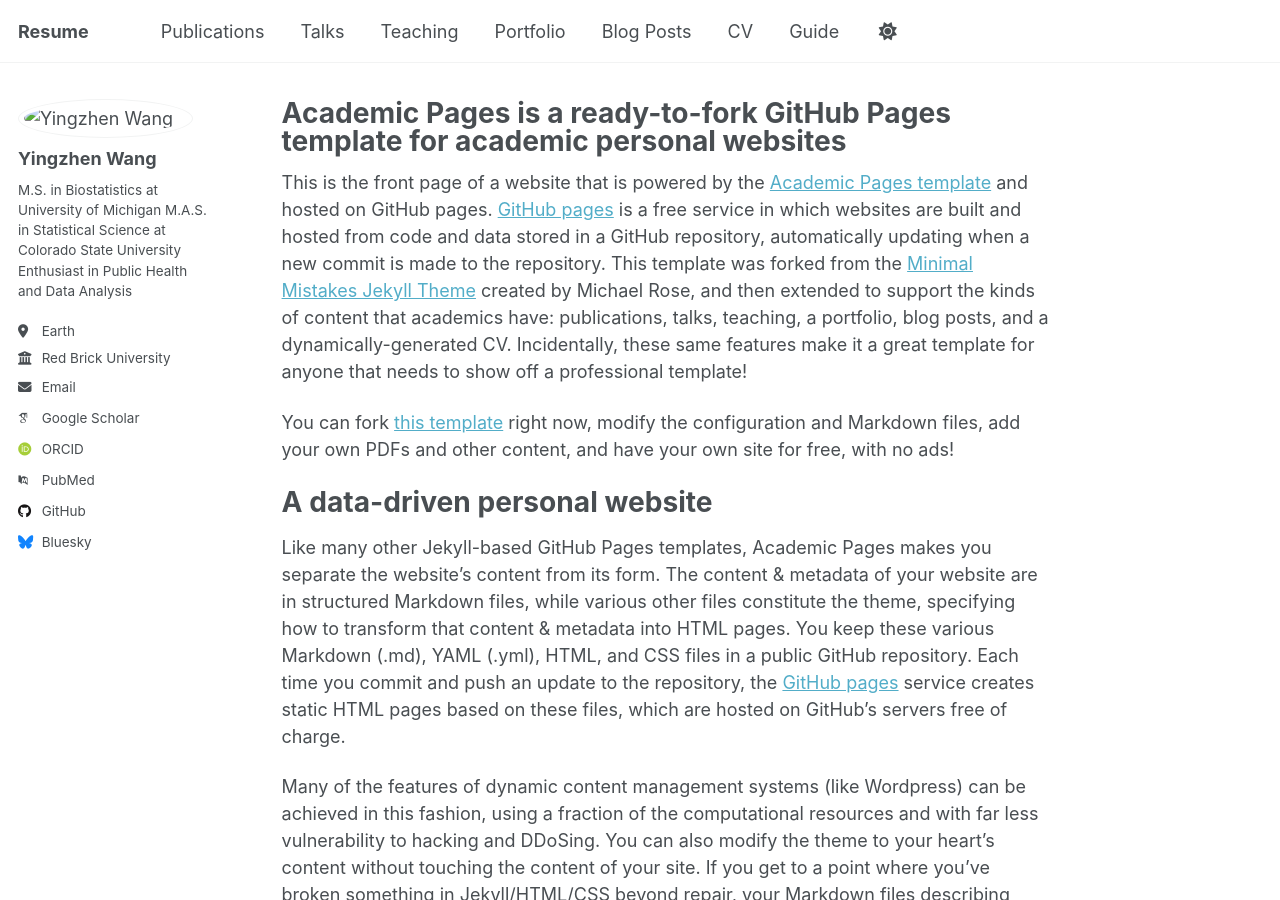
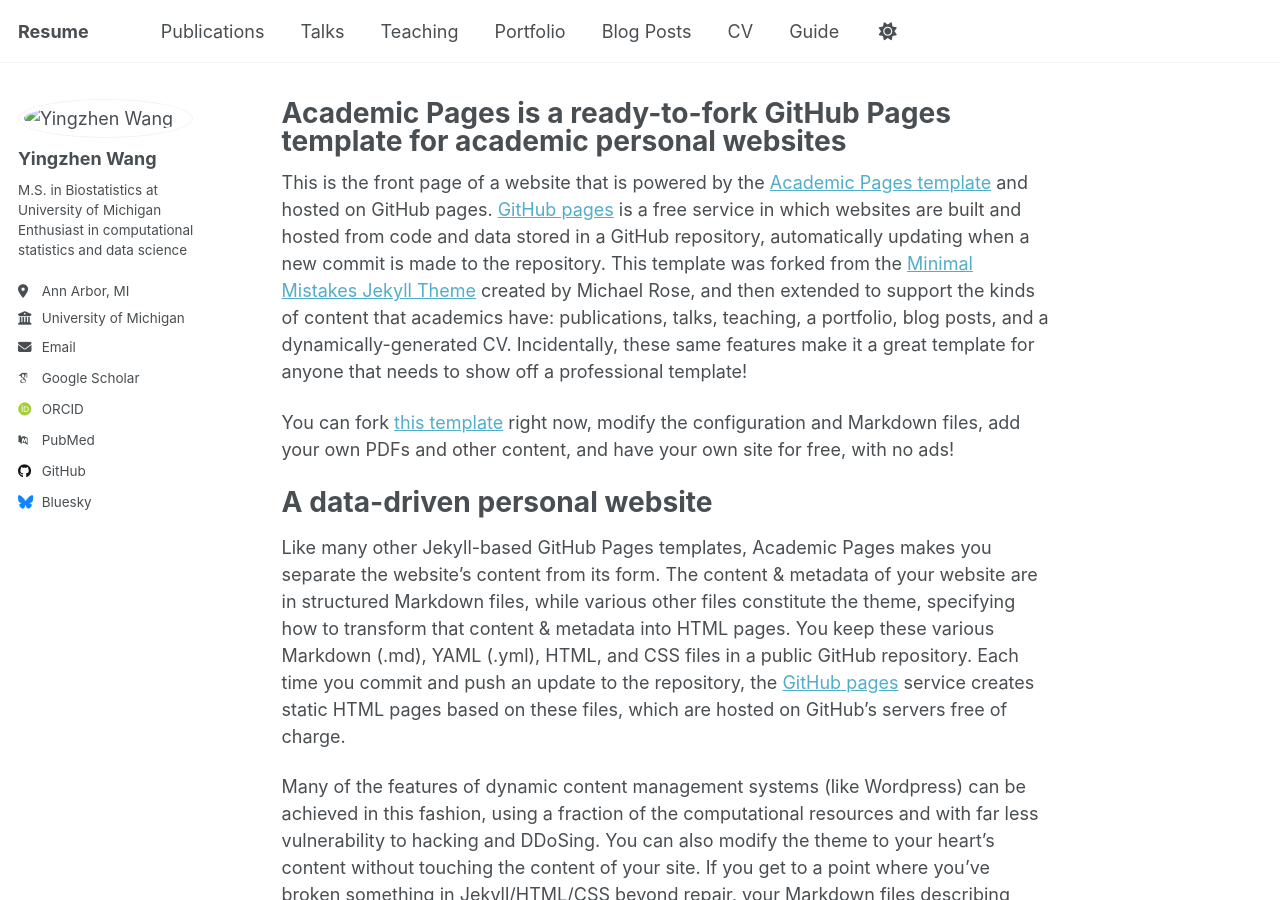
Before and after one commit to Umichyingzhen/zw, a Jekyll site: the page built from _pages/about.md, in a window 1280 px wide and 900 px high. Built offline with Jekyll 4.4.1, drawn with Linux system fonts in a browser that asks for light colours; some web fonts are replaced; a script that is not in the unit is left out.

Commit message:
Update _config.yml

```diff
--- a/_config.yml
+++ b/_config.yml
@@ -27,12 +27,11 @@ author:
   pronouns         : # example: "he/his"
   bio              : |
                      M.S. in Biostatistics at University of Michigan
-                     M.A.S. in Statistical Science at Colorado State University
-                     Enthusiast in Public Health and Data Analysis
-  location         : "Earth"
-  employer         : "Red Brick University"
+                     Enthusiast in computational statistics and data science
+  location         : "Ann Arbor, MI"
+  employer         : "University of Michigan"
   uri              : # URL
-  email            : "none@example.org"
+  email            : "yingzhen@umich.edu"
 
   # Academic websites
   academia         : # URL
```
